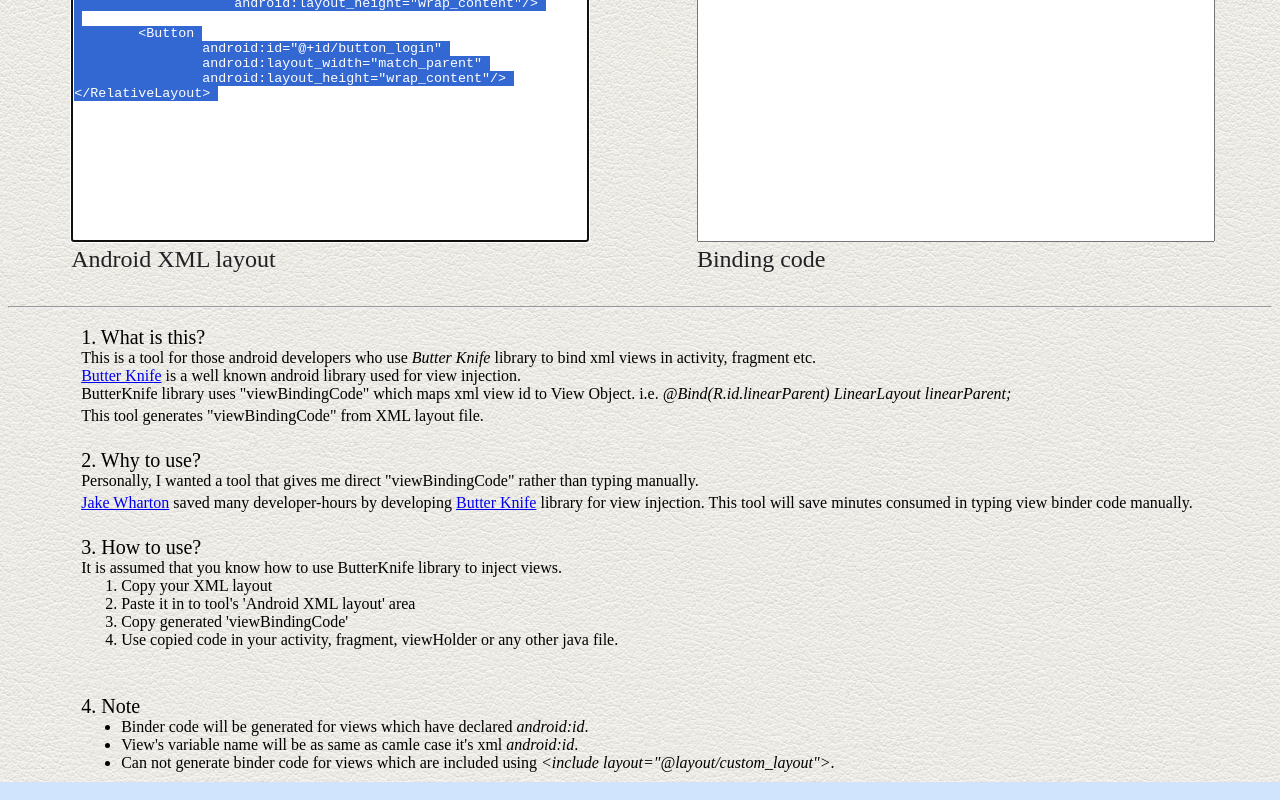
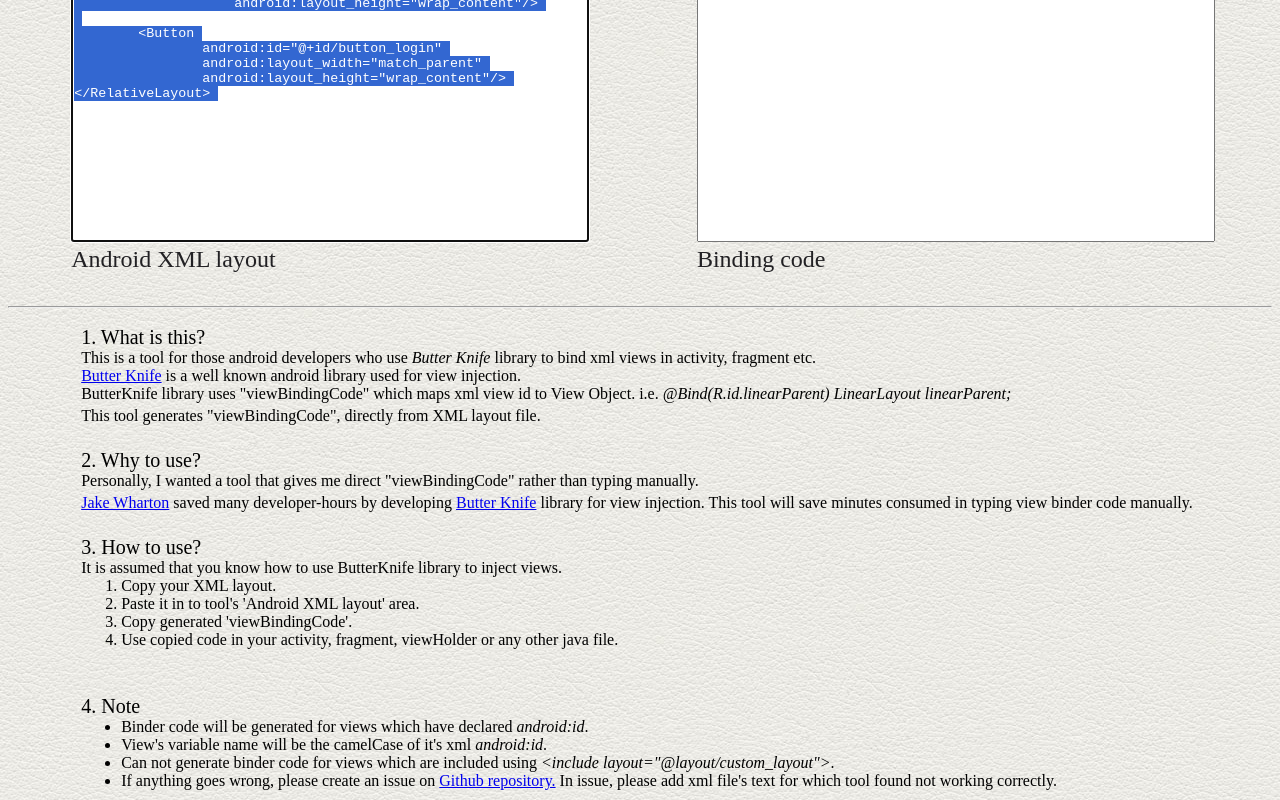
Before and after one commit to hbb20/butterknife-code-generator, a plain HTML site: page index.html in a window 1280 px wide. Shown: the part 438-1238 px from the top of the page. Drawn offline with Linux system fonts and the light colour scheme.

Commit message:
reference to github project added

```diff
--- a/index.html
+++ b/index.html
@@ -35,7 +35,7 @@
         <label class="labelInfoText"><br/><a href="http://jakewharton.github.io/butterknife/">Butter Knife</a> is a well known android library used for view injection.</label>
         <label class="labelInfoText"><br/>ButterKnife library uses "viewBindingCode" which maps xml view id to View Object. i.e. <label style="font-style: italic;">@Bind(R.id.linearParent) LinearLayout linearParent;</label></label>
         <label class="labelInfoText"><br/>
-        This tool generates "viewBindingCode" from XML layout file.
+        This tool generates "viewBindingCode", directly from XML layout file.
         </label>
 
       <label class="labelInfoHeader"><br/><br/>2. Why to use?</label>
@@ -45,17 +45,18 @@
       <label class="labelInfoHeader"><br/><br/>3. How to use?</label>
         <label class="labelInfoText"><br/>It is assumed that you know how to use ButterKnife library to inject views.</label>
           <ol>
-            <li>Copy your XML layout</li>
-            <li>Paste it in to tool's 'Android XML layout' area</li>
-            <li>Copy generated 'viewBindingCode'</li>
+            <li>Copy your XML layout.</li>
+            <li>Paste it in to tool's 'Android XML layout' area.</li>
+            <li>Copy generated 'viewBindingCode'.</li>
             <li>Use copied code in your activity, fragment, viewHolder or any other java file.</li>
           </ol>
 
       <label class="labelInfoHeader"><br/><br/>4. Note</label>
         <ul>
           <li>Binder code will be generated for views which have declared <label style="font-style:italic;">android:id</label>.</li>
-          <li>View's variable name will be as same as camle case it's xml <label style="font-style:italic;">android:id</label>.</li>
+          <li>View's variable name will be the camelCase of it's xml <label style="font-style:italic;">android:id</label>.</li>
           <li>Can not generate binder code for views which are included using <label style="font-style:italic;">&lt;include layout="@layout/custom_layout"&gt;</label>.
+           <li>If anything goes wrong, please create an issue on <a href="https://github.com/hbb20/butterknife-code-generator">Github repository.</a> In issue, please add xml file's text for which tool found not working correctly.</li>
         </ul>
     </div>
   </div>
```
